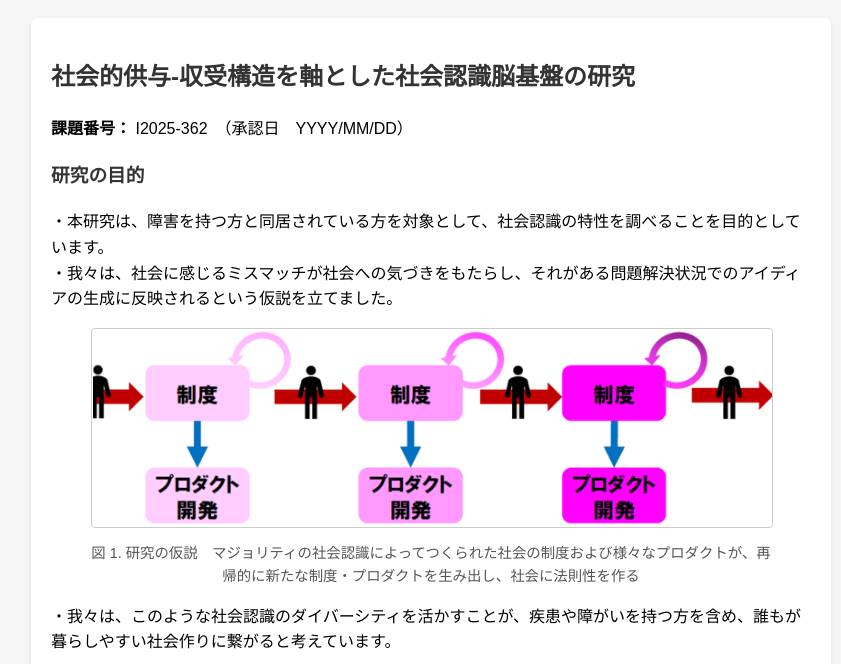
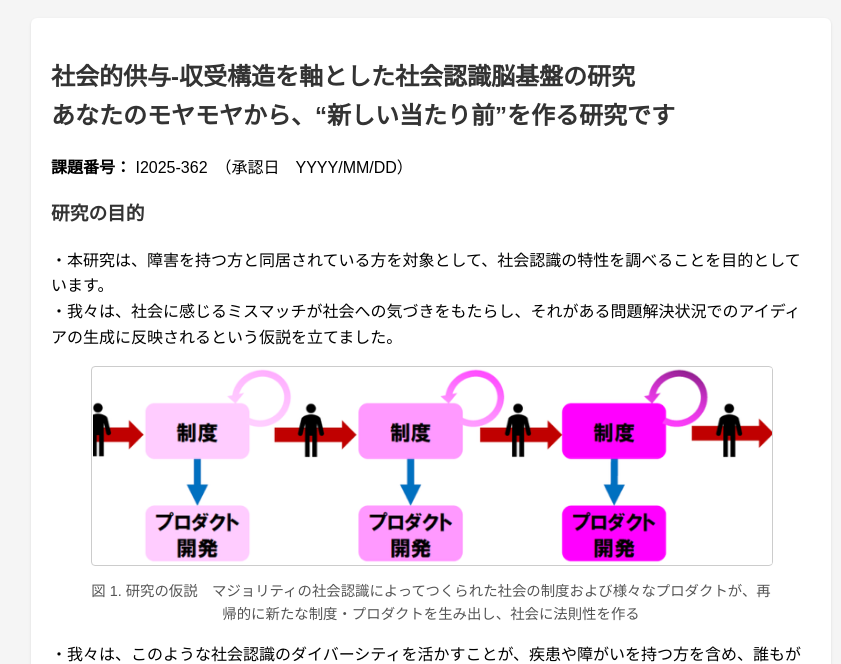
Before and after one commit to Yuna1030/research-info, a plain HTML site: page index.html in a window 1280 px wide. Shown: the part 147-811 px from the top of the page, without its empty margins (209-1050 px from the left). Drawn offline with Linux system fonts and the light colour scheme.

Commit message:
Update index.html
Add subtitle

```diff
--- a/index.html
+++ b/index.html
@@ -68,7 +68,8 @@
   <h1>「社会的供与-収受構造を軸とした社会認識脳基盤の研究」へのご協力のお願い</h1>
 
   <div class="card">
-    <h2>社会的供与-収受構造を軸とした社会認識脳基盤の研究</h2>
+    <h2>社会的供与-収受構造を軸とした社会認識脳基盤の研究<br>
+    あなたのモヤモヤから、“新しい当たり前”を作る研究です</h2>
     <p><strong>課題番号：</strong> I2025-362　（承認日　YYYY/MM/DD）</p>
 
     <h3>研究の目的</h3>
```
